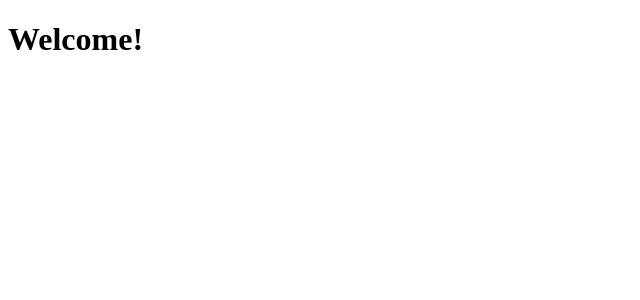
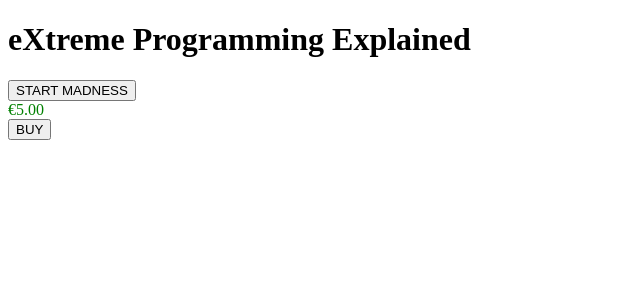
Before and after one commit to wishtack-training/wt-training-angular, an Angular app: page / in a window 1280 px wide. Shown: the top 300 px of the page, without its empty margins (0-640 px from the left). Built offline with nearby package versions, Linux system fonts and the light colour scheme.

Commit message:
✅ add <as-item>

```diff
--- a/src/app/app.component.html
+++ b/src/app/app.component.html
@@ -1 +1 @@
-<h1>Welcome!</h1>
+<as-item></as-item>
--- a/src/app/item/item.component.css
+++ b/src/app/item/item.component.css
@@ -0,0 +1,8 @@
+
+.price {
+  color: green;
+}
+
+.red {
+  color: red;
+}
--- a/src/app/item/item.component.html
+++ b/src/app/item/item.component.html
@@ -1 +1,14 @@
-<p>item works!</p>
+<h1>{{ item.title }}</h1>
+
+<button *ngIf="!isMadness()" (click)="startMadness()">START MADNESS</button>
+<button *ngIf="isMadness()" (click)="stopMadness()">STOP MADNESS</button>
+
+<div class="price" [class.red]="item.price > 10">{{ item.price | currency:'EUR'  }}</div>
+
+<!--<div [style.color]="item.price < 10 ? 'green' : 'red'">{{ item.price | currency:'EUR'  }}</div>-->
+
+<button *ngIf="canBuy()">BUY</button>
+
+<!--<div *ngFor="let city of ['dijon', 'lyon']">-->
+<!--  {{ city }}-->
+<!--</div>-->
--- a/src/app/item/item.component.ts
+++ b/src/app/item/item.component.ts
@@ -1,16 +1,34 @@
-import { Component, OnInit } from '@angular/core';
+import { Component } from '@angular/core';
+import { createItem } from '../cart/item';
 
 @Component({
   selector: 'as-item',
   templateUrl: './item.component.html',
   styleUrls: ['./item.component.css']
 })
-export class ItemComponent implements OnInit {
+export class ItemComponent {
 
-  constructor() {
+  item = createItem('eXtreme Programming Explained', 5);
+  private _interval;
+
+  canBuy() {
+    return this.item.price < 30;
   }
 
-  ngOnInit() {
+  isMadness() {
+    return this._interval != null;
   }
 
+  startMadness() {
+    this.stopMadness();
+    this._interval = setInterval(() => {
+      // this.item.price = 50 * Math.random();
+      this.item = createItem('eXtreme Programming Explained', 50 * Math.random());
+    }, 50);
+  }
+
+  stopMadness() {
+    clearInterval(this._interval);
+    this._interval = null;
+  }
 }
```
Also changed, not shown: 1 other file (tests, documents, lock files or other folders).
